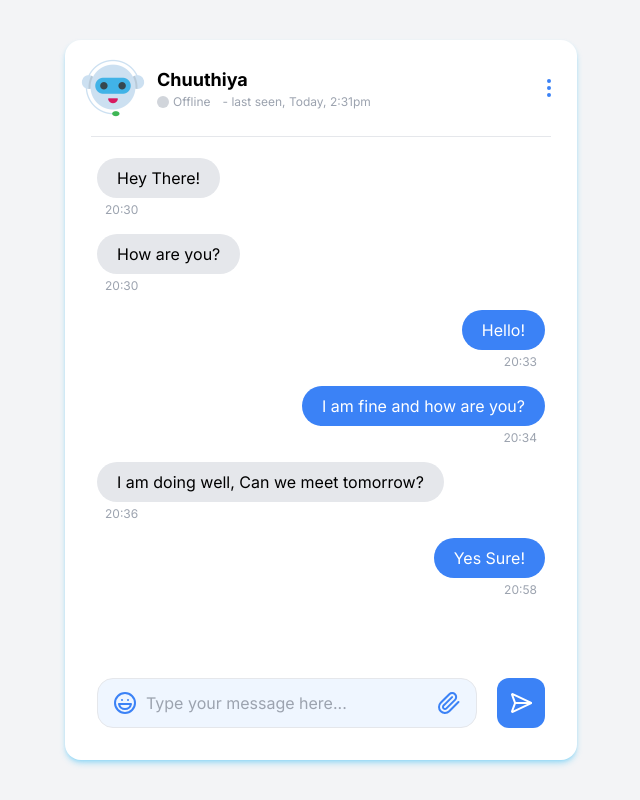
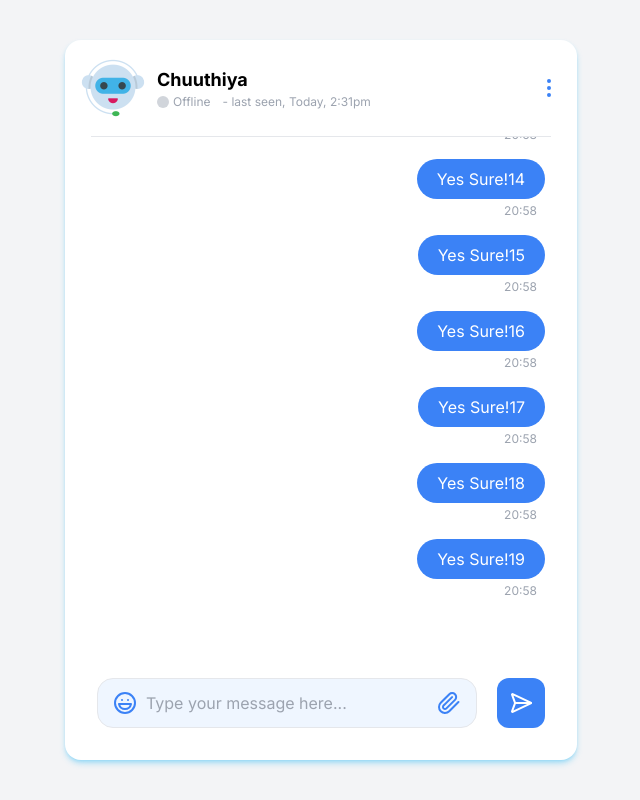
Before and after one commit to DiscordCataloger/sync, a Next.js app: page /chat in a window 1280 px wide. Shown: the whole page, without its empty margins (319-959 px from the left). Built offline with nearby package versions, Linux system fonts and the light colour scheme.

Commit message:
limit to display only 20 messages

```diff
--- a/src/app/(frontend)/(components)/ChatUI.js
+++ b/src/app/(frontend)/(components)/ChatUI.js
@@ -9,7 +9,7 @@ import {
 import style from "./ChatUI.module.css";
 
 export default function ChatUI({ icon, name, status, lastSeen }) {
-  const [messages, setMessages] = useState([
+  const [allMessages, setAllMessages] = useState([
     { from: "other", text: "Hey There!", time: "20:30" },
     { from: "other", text: "How are you?", time: "20:30" },
     { from: "me", text: "Hello!", time: "20:33" },
@@ -20,7 +20,37 @@ export default function ChatUI({ icon, name, status, lastSeen }) {
       time: "20:36",
     },
     { from: "me", text: "Yes Sure!", time: "20:58" },
+    { from: "other", text: "Hey There!", time: "20:30" },
+    { from: "other", text: "How are you?", time: "20:30" },
+    { from: "me", text: "Hello!", time: "20:33" },
+    { from: "me", text: "I am fine and how are you?", time: "20:34" },
+    {
+      from: "other",
+      text: "I am doing well, Can we meet tomorrow?",
+      time: "20:36",
+    },
+    { from: "me", text: "Yes Sure!", time: "20:58" },
+    { from: "other", text: "Hey There!", time: "20:30" },
+    { from: "other", text: "How are you?", time: "20:30" },
+    { from: "me", text: "Hello!", time: "20:33" },
+    { from: "me", text: "I am fine and how are you?", time: "20:34" },
+    {
+      from: "other",
+      text: "I am doing well, Can we meet tomorrow?",
+      time: "20:36",
+    },
+    { from: "me", text: "Yes Sure!", time: "20:58" },
+    { from: "me", text: "Yes Sure!", time: "20:58" },
+    { from: "me", text: "Yes Sure!", time: "20:58" },
+    { from: "me", text: "Yes Sure!", time: "20:58" },
+    { from: "me", text: "Yes Sure!", time: "20:58" },
+    { from: "me", text: "Yes Sure!", time: "20:58" },
+    { from: "me", text: "Yes Sure!", time: "20:58" },
+    { from: "me", text: "Yes Sure!", time: "20:58" },
   ]);
+
+  // limit display only 20 messages
+  const [messages, setMessages] = useState(allMessages.slice(-20));
   const [input, setInput] = useState("");
   const bottomRef = useRef(null);
 
@@ -30,13 +60,18 @@ export default function ChatUI({ icon, name, status, lastSeen }) {
       const formattedTime = `${currentTime.getHours()}:${String(
         currentTime.getMinutes()
       ).padStart(2, "0")}`;
-      setMessages([
-        ...messages,
+      setAllMessages([
+        ...allMessages,
         { from: "me", text: input, time: formattedTime },
       ]);
       setInput("");
     }
   };
+
+  // limit display only 20 messages
+  useEffect(() => {
+    setMessages(allMessages.slice(-20));
+  }, [allMessages]);
 
   useEffect(() => {
     bottomRef.current?.scrollIntoView({ behavior: "smooth" });
@@ -100,6 +135,7 @@ export default function ChatUI({ icon, name, status, lastSeen }) {
                   }`}
                 >
                   {msg.text}
+                  {index}
                 </div>
                 <div className="text-xs text-gray-400 mt-1 px-2">
                   {msg.time}
```
